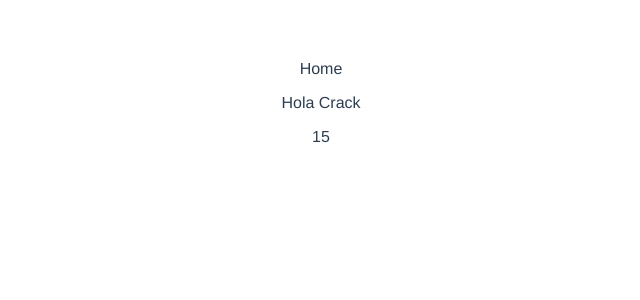
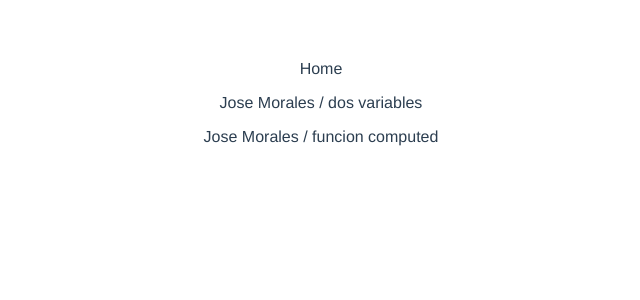
Before and after one commit to josmorava/Curso_Vue.js-Componentes-Composition-API, a Vue app in the folder options/: page / in a window 1280 px wide. Shown: the top 300 px of the page, without its empty margins (319-959 px from the left). Built offline with nearby package versions, Linux system fonts and the light colour scheme.

Commit message:
Computed: fn-ln -> fullName

```diff
--- a/options/src/components/HomeComponent.vue
+++ b/options/src/components/HomeComponent.vue
@@ -1,30 +1,27 @@
 <template>
   <div class="">
     Home
-    <p>{{ text }}</p>
-    <p>{{ counter }}</p>
-
+  <p>{{firstName}} {{lastName}} / dos variables</p>
+  <p>{{fullName}} / funcion computed</p>
   </div>
 </template>
 
 <script>
-import { ref, watch } from 'vue'
-//permite crear una referencia reactiva a una variable
+import {ref, computed} from 'vue'
 
 export default {
   setup() {
-    const text = ref('Hola Crack')
-    const counter = ref(0)
+    const firstName = ref('Jose')
+    const lastName = ref('Morales')
 
-    setInterval(() => counter.value++, 500)
-
-    watch(counter, (valor, anterior) => {
-      console.log(valor, anterior)
+    const fullName = computed(()=>{
+      return `${firstName.value} ${lastName.value}`
     })
 
     return {
-      text,
-      counter,
+     firstName,
+     lastName,
+     fullName
     }
   }
 }
```
